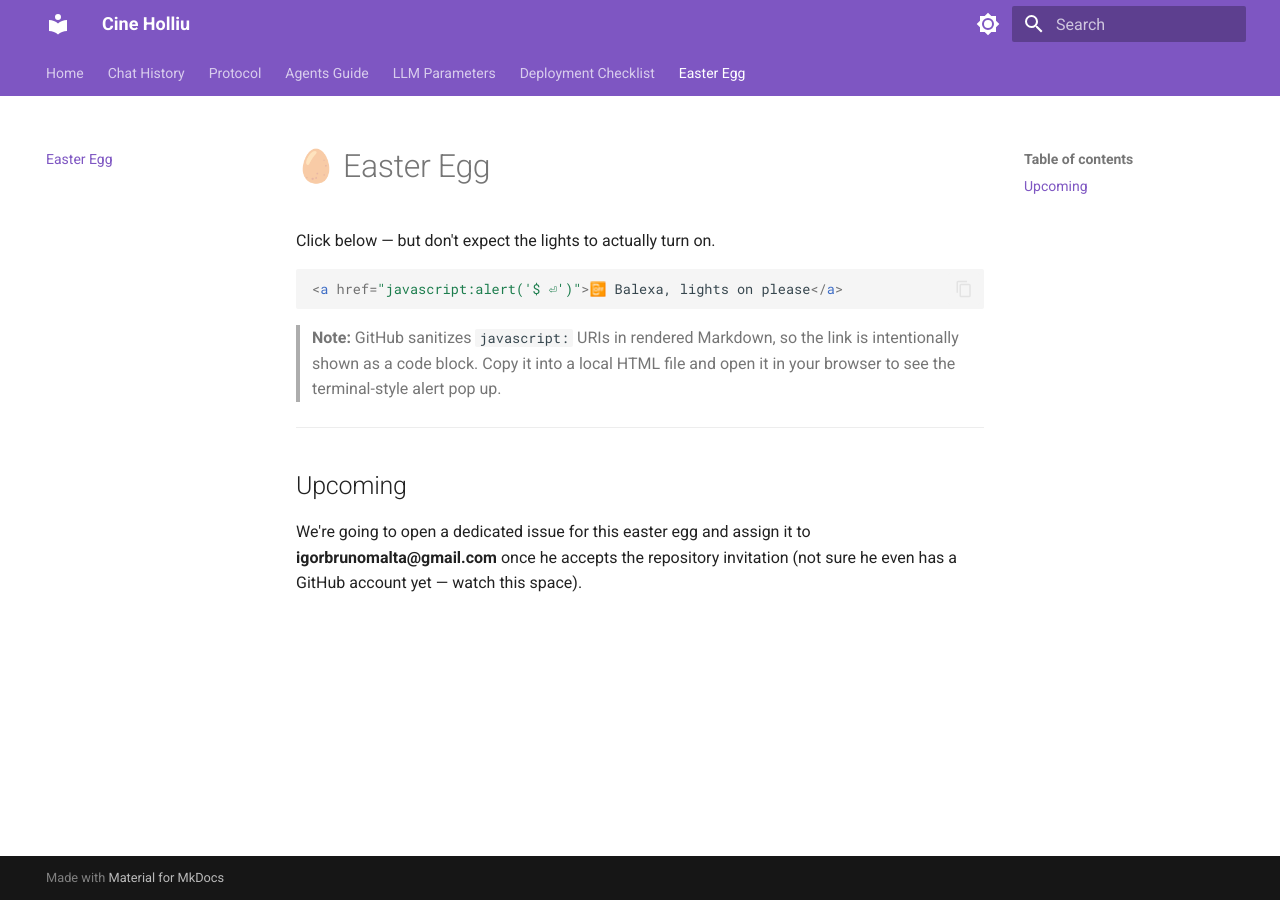
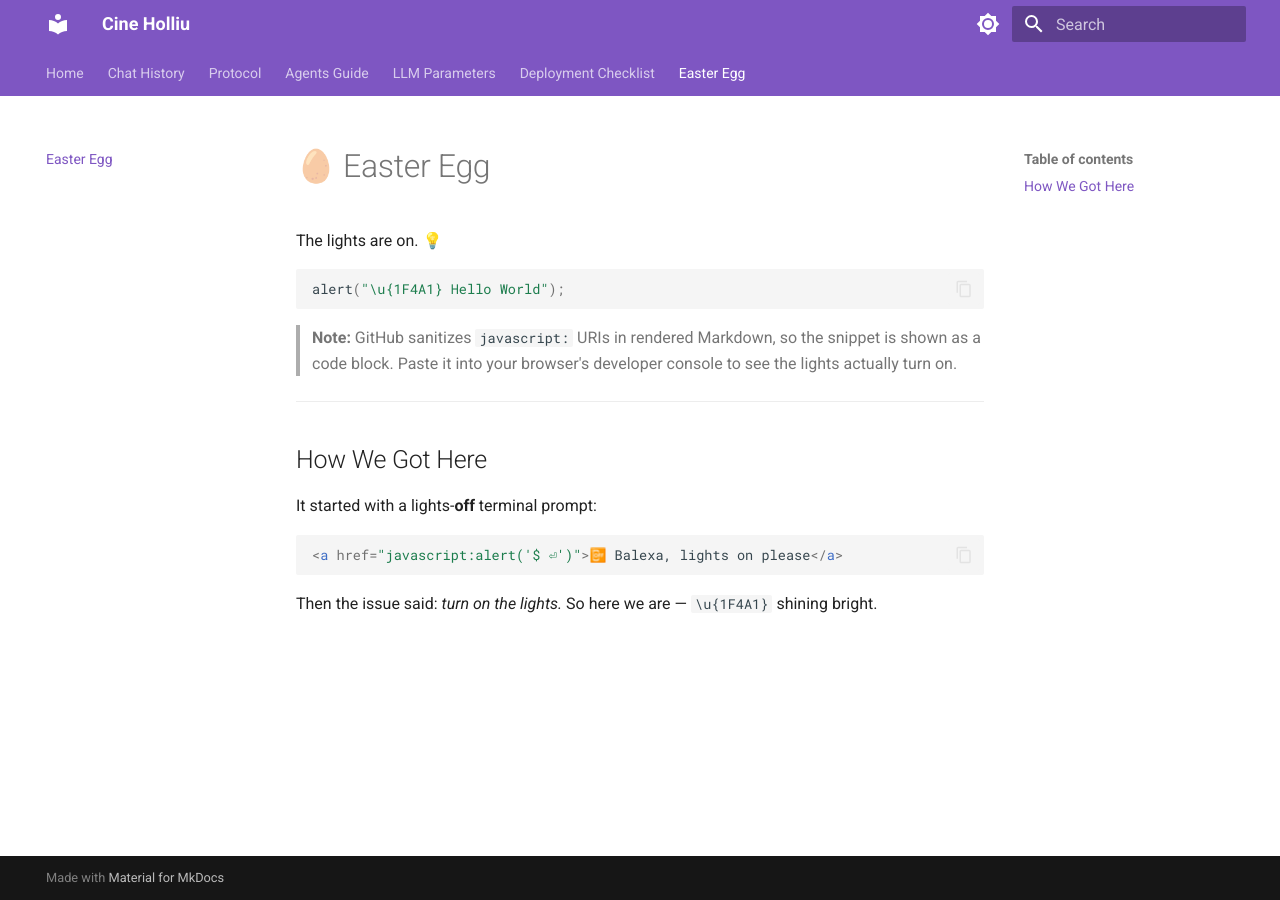
Before and after one commit to diogenes1oliveira/cine-holliu, an MkDocs documentation site: the page built from docs/easteregg.md, in a window 1280 px wide. Built offline with MkDocs 1.6.1 and Material for MkDocs 9.7.7, drawn with Linux system fonts in a browser that asks for light colours.

Commit message:
feat: turn on the lights - update easter egg to alert('💡 Hello World')
Co-authored-by: diogenes1oliveira <2874670+diogenes1oliveira@users.noreply.github.com>

````diff
--- a/docs/easteregg.md
+++ b/docs/easteregg.md
@@ -1,19 +1,23 @@
 # 🥚 Easter Egg
 
-Click below — but don't expect the lights to actually turn on.
+The lights are on. 💡
+
+```javascript
+alert("\u{1F4A1} Hello World");
+```
+
+> **Note:** GitHub sanitizes `javascript:` URIs in rendered Markdown, so the snippet is
+> shown as a code block. Paste it into your browser's developer console to see the lights
+> actually turn on.
+
+---
+
+## How We Got Here
+
+It started with a lights-**off** terminal prompt:
 
 ```html
 <a href="javascript:alert('$ ⏎')">📴 Balexa, lights on please</a>
 ```
 
-> **Note:** GitHub sanitizes `javascript:` URIs in rendered Markdown, so the link
-> is intentionally shown as a code block. Copy it into a local HTML file and open
-> it in your browser to see the terminal-style alert pop up.
-
----
-
-## Upcoming
-
-We're going to open a dedicated issue for this easter egg and assign it to
-**igorbrunomalta@gmail.com** once he accepts the repository invitation
-(not sure he even has a GitHub account yet — watch this space).
+Then the issue said: *turn on the lights.* So here we are — `\u{1F4A1}` shining bright.
````
Also changed, not shown: CHATS.md (+48 -0 lines), EASTEREGG.md (+16 -12 lines), README.md (+3 -3 lines).
